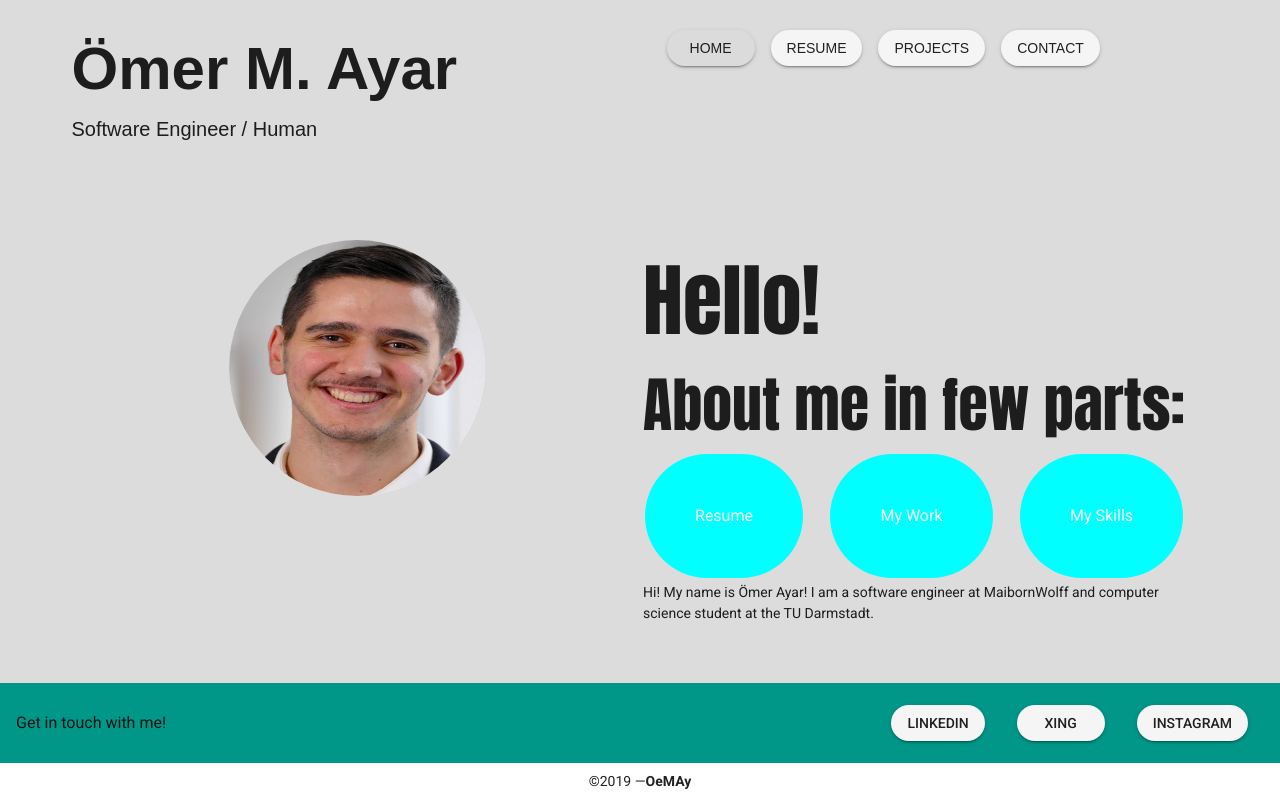
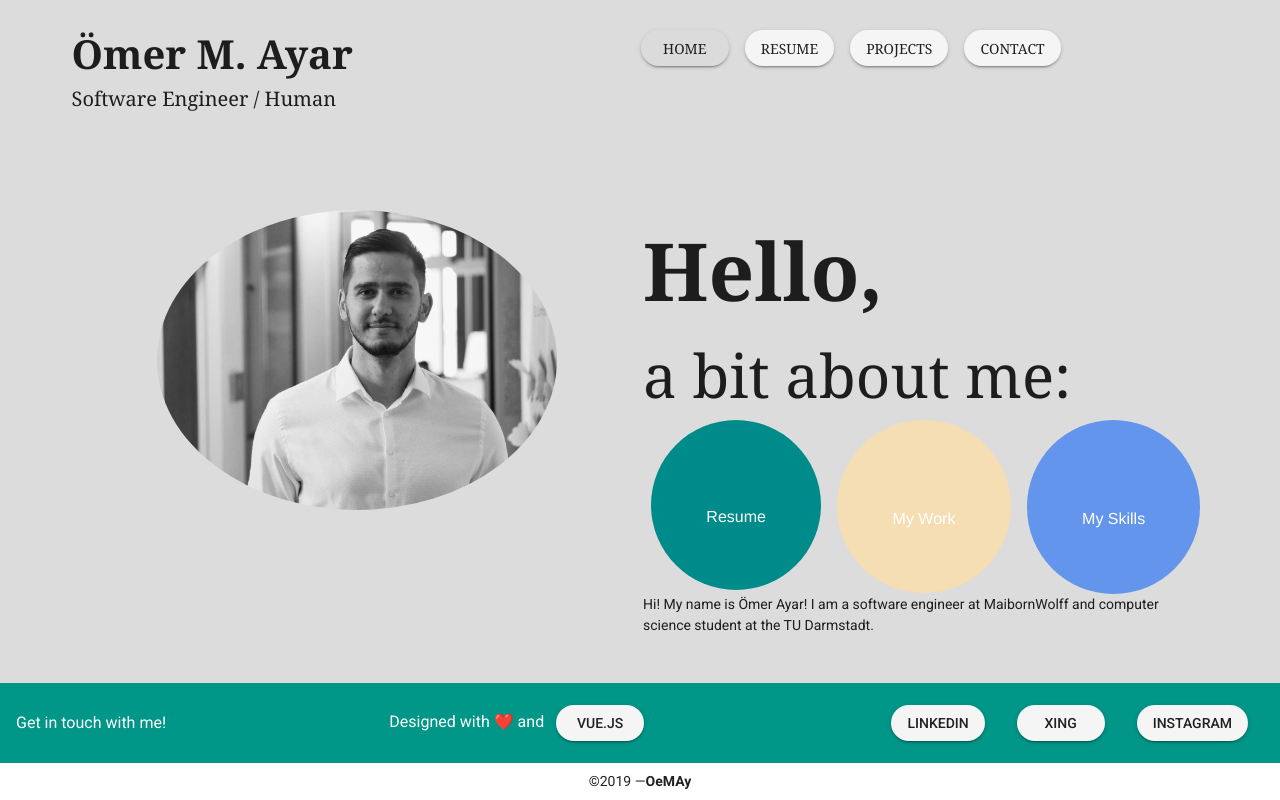
Before and after one commit to OeMA4/oemay, a Vue app: page /#/ in a window 1280 px wide. Built offline with nearby package versions, Linux system fonts and the light colour scheme.

Commit message:
some changes

```diff
--- a/src/components/Contact.vue
+++ b/src/components/Contact.vue
@@ -0,0 +1,5 @@
+<template>
+    <div>
+        asdasd
+    </div>
+</template>
--- a/src/components/Footer.vue
+++ b/src/components/Footer.vue
@@ -9,7 +9,9 @@
       flat
       tile>
       <v-card-title class="teal">
-        <strong class="subheading">Get in touch with me!</strong>
+        <strong class="subheading vue">Get in touch with me!</strong>
+        <v-spacer></v-spacer>
+        <span class="subheading vue">Designed with ❤️ and <v-btn round href="https://www.vuejs.org"> Vue.js </v-btn> </span>
         <v-spacer></v-spacer>
         <v-btn
           v-for="data in profiles"
@@ -41,9 +43,15 @@ export default {
       },
       {
         icon: 'Instagram',
-        link: ''
+        link: 'https://www.instagram.com/_oemay'
       }
     ]
   })
 }
 </script>
+
+<style scoped>
+.vue {
+  color: white;
+}
+</style>
--- a/src/components/Header.vue
+++ b/src/components/Header.vue
@@ -25,15 +25,15 @@ export default {
 
 <style scoped>
 .name {
-    font-size: 60px;
+    font-size: 40px;
     font-weight: bold;
-    font-family: fantasy;
+    font-family: Cambria, Cochin, Georgia, Times, 'Times New Roman', serif;
 }
 .profession {
     font-size: 20px;
-    font-family: fantasy;
+    font-family: Cambria, Cochin, Georgia, Times, 'Times New Roman', serif;;
 }
 .buttonText {
-    font-family: fantasy;
+    font-family: Cambria, Cochin, Georgia, Times, 'Times New Roman', serif;;
 }
 </style>
--- a/src/components/Home.vue
+++ b/src/components/Home.vue
@@ -7,29 +7,25 @@
                 sm6
                 md8
                 text-xs-center>
-                    <v-avatar
-                    size=256
-                    color="grey lighten-4">
-                        <img src="../assets/me.jpg" alt="avatar">
-                    </v-avatar>
+                <img class ="myAvatar" src="../assets/me.jpg">
                 </v-flex>
                 <v-layout column>
                     <v-flex>
-                        <span class="hello"> Hello! </span>
+                        <span class="hello"> Hello, </span>
                     </v-flex>
                     <v-flex>
-                        <span class="aboutText"> About me in few parts: </span>
+                        <span class="aboutText"> a bit about me: </span>
                     </v-flex>
                     <v-flex>
                         <v-layout row>
-                            <v-flex>
-                                <a class="myButton"> Resume </a>
+                            <v-flex mr-2 ml-2>
+                                <a class="myButton resumeButton"> Resume  </a>
                             </v-flex>
-                            <v-flex>
-                                <a class="myButton"> My Work </a>
+                            <v-flex mr-2 ml-2>
+                                <a class="myButton workButton"> My Work </a>
                             </v-flex>
-                            <v-flex>
-                                <a class="myButton"> My Skills </a>
+                            <v-flex mr-2 ml-2>
+                                <a class="myButton skillButton"> My Skills </a>
                             </v-flex>
                         </v-layout>
                     </v-flex>
@@ -54,23 +50,45 @@ export default {
 <style scoped>
 .hello {
     font-size: 80px;
-    font-family:Impact, Haettenschweiler, 'Arial Narrow Bold', sans-serif;
+    font-family:Cambria, Cochin, Georgia, Times, 'Times New Roman', serif;
+    font-weight: bold;
 }
 .aboutText {
     font-size: 60px;
-    font-family: Impact, Haettenschweiler, 'Arial Narrow Bold', sans-serif;
+    font-family: Cambria, Cochin, Georgia, Times, 'Times New Roman', serif;
 }
 .myButton {
-  background-color: cyan;
-  border: none;
-  color: white;
-  padding: 50px;
-  text-align: center;
-  text-decoration: none;
-  display: inline-block;
-  font-size: 16px;
-  margin: 4px 2px;
-  cursor: pointer;
-  border-radius: 500px;
+    cursor: pointer;
+    color: white;
+    position: relative;
+    display: block;
+    width: 100%;
+    height: 0;
+    padding: 50% 0;
+    border-radius: 50%;
+    font-family: Helvetica, Arial Black, sans;
+    font-size: 16px;
+    text-align: center;
+    margin-right: 4px 2px;
+}
+.myAvatar {
+    border-radius: 50%;
+    -webkit-border-radius: 100%;
+    -moz-border-radius: 100%;
+    vertical-align: middle;
+    height: 300px;
+    width: 400px;
+    filter: grayscale(100%);
+    -webkit-filter: grayscale(100%);
+}
+.resumeButton {
+    background-color:darkcyan ;
+}
+.workButton {
+    background-color:wheat ;
+}
+.skillButton {
+    background-color:cornflowerblue ;
+
 }
 </style>
--- a/src/components/Projects.vue
+++ b/src/components/Projects.vue
@@ -0,0 +1,22 @@
+<template>
+    <div>
+        <timeline/>
+    </div>
+</template>
+
+<script>
+import Timeline from './Timeline'
+
+export default {
+  components: { Timeline },
+  data () {
+    return {
+
+    }
+  }
+}
+</script>
+
+<style scoped>
+
+</style>
--- a/src/components/Resume.vue
+++ b/src/components/Resume.vue
@@ -1,6 +1,6 @@
 <template>
     <v-layout column>
-        <ResumeItem
+        <resume-item
         v-for="i in items"
         :key="i.id"
         :title="i.title"
@@ -11,6 +11,7 @@
 
 <script>
 import ResumeItem from './ResumeItem'
+
 export default {
   components: { ResumeItem },
   data () {
@@ -18,8 +19,26 @@ export default {
       items: [
         {
           id: '1',
-          title: 'asdasd',
-          description: 'adas',
+          title: 'Software Engineering',
+          description: 'Working for MaibornWolff',
+          date: '17/09'
+        },
+        {
+          id: '2',
+          title: 'Software Engineering',
+          description: 'Working for MaibornWolff',
+          date: '17/09'
+        },
+        {
+          id: '3',
+          title: 'Software Engineering',
+          description: 'Working for MaibornWolff',
+          date: '17/09'
+        },
+        {
+          id: '4',
+          title: 'Software Engineering',
+          description: 'Working for MaibornWolff',
           date: '17/09'
         }
       ]
--- a/src/components/ResumeItem.vue
+++ b/src/components/ResumeItem.vue
@@ -1,11 +1,18 @@
 <template>
-    <v-flex>
-        <v-divider>
-        </v-divider>
-            {{ title }}
-            {{ date }}
-            {{ description }}
-    </v-flex>
+    <v-container>
+        <v-divider></v-divider>
+        <v-layout row>
+          <v-flex>
+            <div class="resumeTitle"> {{  title }} </div>
+          </v-flex>
+          <v-layout column>
+            <v-flex>
+              {{ date }}
+              {{ description }}
+            </v-flex>
+          </v-layout>
+        </v-layout>
+    </v-container>
 </template>
 
 <script>
@@ -24,5 +31,12 @@ export default {
 </script>
 
 <style scoped>
-
+.title {
+    font-size: 20px;
+}
+.resumeTitle {
+  border-radius: 100%;
+  background-color: chocolate;
+  font-size: 16px;
+}
 </style>
--- /dev/null
+++ b/src/components/Timeline.vue
@@ -0,0 +1,52 @@
+<template>
+<div className="timeline-container">
+    <timeline-item
+    v-for="i in items"
+    :key="i.id"
+    :data="i"/>
+</div>
+</template>
+
+<script>
+import TimelineItem from './TimelineItem'
+
+export default {
+  components: { TimelineItem },
+  props: { data: Object },
+  data () {
+    return {
+      items: [
+        {
+          text: 'Wrote my first blog post ever on Medium',
+          date: 'March 03 2017',
+          category: {
+            tag: 'medium',
+            color: '#018f69'
+          },
+          link: {
+            url: 'https://medium.com/@popflorin1705/javascript-coding-challenge-1-6d9c712963d2',
+            text: 'Read more'
+          }
+        }
+      ]
+    }
+  }
+}
+</script>
+
+<style scoped>
+.timeline-container {
+    display: flex;
+    flex-direction: column;
+    position: relative;
+    margin: 40px 0;
+}
+.timeline-container::after {
+    background-color: #e17b77;
+    content: '';
+    position: absolute;
+    left: calc(50% - 2px);
+    width: 4px;
+    height: 100%;
+}
+</style>
--- /dev/null
+++ b/src/components/TimelineItem.vue
@@ -0,0 +1,48 @@
+<template>
+<v-container>
+    <v-card>
+        <v-layout column>
+            <v-layout row>
+                <v-flex>
+                    <span class="date"> {{ data.date }} </span>
+                </v-flex>
+                <v-flex>
+                    <span class="tag"> {{ data.category.tag }} </span>
+                </v-flex>
+            </v-layout>
+            <v-flex>
+                <div class="itemText">
+                <p>{{ data.text }}</p>
+                </div>
+            </v-flex>
+        </v-layout>
+
+        <div className="timeline-item">
+            <div className="timeline-item-content">
+                    <a :href= "data.link.url" target="_blank" rel="noopener noreferrer">
+                        {{ data.link.text }}
+                    </a>
+                <span className="circle" />
+            </div>
+        </div>
+    </v-card>
+</v-container>
+</template>
+
+<script>
+
+export default {
+  props: { data: Object }
+
+}
+</script>
+
+<style>
+.tag {
+    background-color:goldenrod;
+    font-family:fantasy;
+}
+.date {
+    color: grey
+}
+</style>
--- a/src/plugins/vuetify.js
+++ b/src/plugins/vuetify.js
@@ -3,5 +3,5 @@ import Vuetify from 'vuetify/lib'
 import 'vuetify/src/stylus/app.styl'
 
 Vue.use(Vuetify, {
-  iconfont: 'md',
+  iconfont: 'md'
 })
--- a/src/router/index.js
+++ b/src/router/index.js
@@ -15,17 +15,17 @@ export default new Router({
       component: Home
     },
     {
-      path: '/',
+      path: '/projects',
       name: 'projects',
       component: Projects
     },
     {
-      path: '/',
+      path: '/resume',
       name: 'resume',
       component: Resume
     },
     {
-      path: '/',
+      path: '/contact',
       name: 'contact',
       component: Contact
     }
```
Also changed, not shown: src/assets/me.jpg.
